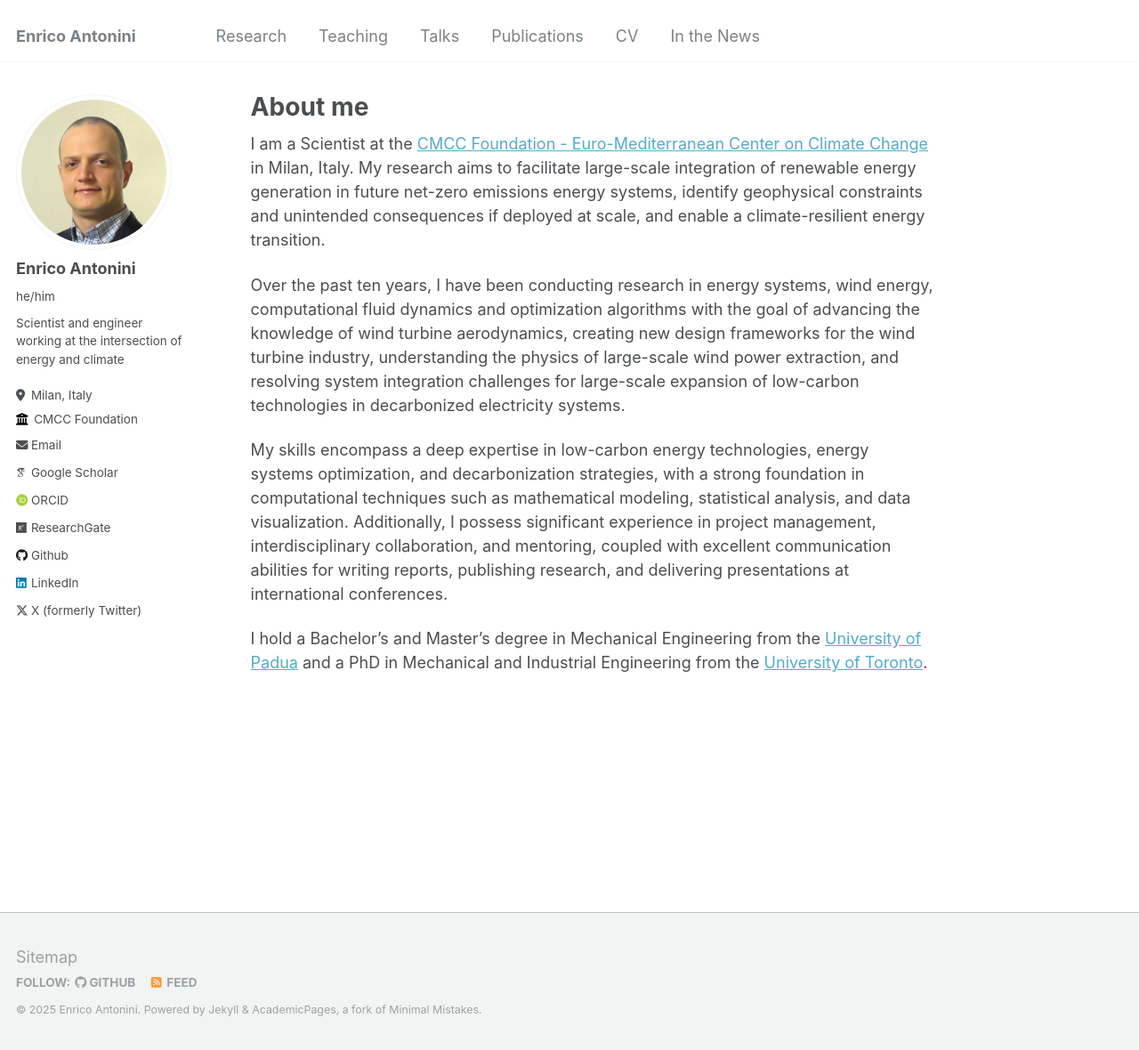
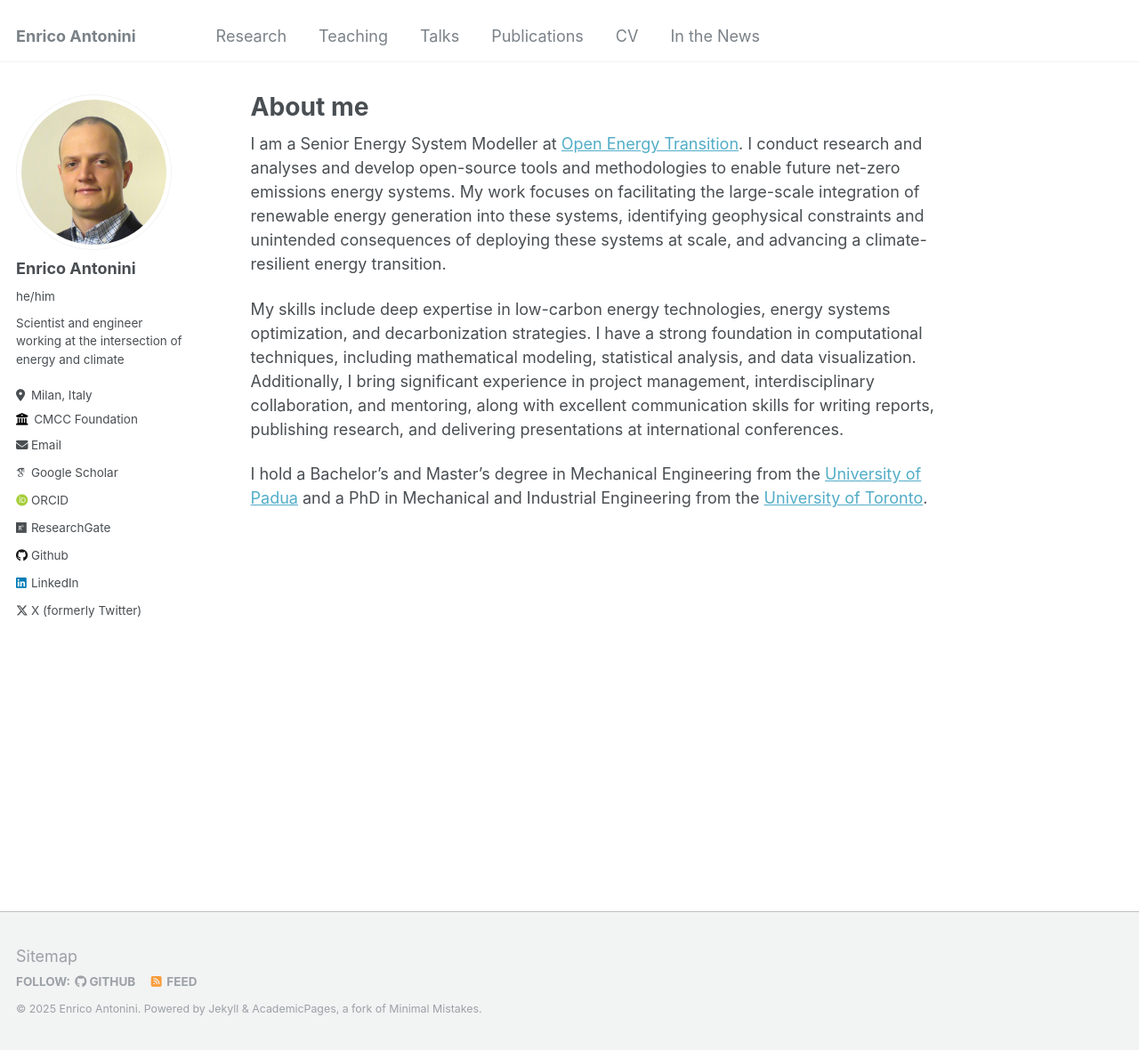
Before and after one commit to eantonini/eantonini.github.io, a Jekyll site: the page built from _pages/about.md, in a window 1280 px wide and 1180 px high. Shown: the whole window at 89% size. Built offline with Jekyll 4.4.1, drawn with Linux system fonts in a browser that asks for light colours; some web fonts are replaced.

Commit message:
Update about.md

```diff
--- a/_pages/about.md
+++ b/_pages/about.md
@@ -7,10 +7,8 @@ redirect_from:
   - /about.html
 ---
 
-I am a Scientist at the [CMCC Foundation - Euro-Mediterranean Center on Climate Change](https://www.cmcc.it) in Milan, Italy. My research aims to facilitate large-scale integration of renewable energy generation in future net-zero emissions energy systems, identify geophysical constraints and unintended consequences if deployed at scale, and enable a climate-resilient energy transition.
+I am a Senior Energy System Modeller at [Open Energy Transition](https://openenergytransition.org/). I conduct research and analyses and develop open-source tools and methodologies to enable future net-zero emissions energy systems. My work focuses on facilitating the large-scale integration of renewable energy generation into these systems, identifying geophysical constraints and unintended consequences of deploying these systems at scale, and advancing a climate-resilient energy transition.
 
-Over the past ten years, I have been conducting research in energy systems, wind energy, computational fluid dynamics and optimization algorithms with the goal of advancing the knowledge of wind turbine aerodynamics, creating new design frameworks for the wind turbine industry, understanding the physics of large-scale wind power extraction, and resolving system integration challenges for large-scale expansion of low-carbon technologies in decarbonized electricity systems.
-
-My skills encompass a deep expertise in low-carbon energy technologies, energy systems optimization, and decarbonization strategies, with a strong foundation in computational techniques such as mathematical modeling, statistical analysis, and data visualization. Additionally, I possess significant experience in project management, interdisciplinary collaboration, and mentoring, coupled with excellent communication abilities for writing reports, publishing research, and delivering presentations at international conferences.
+My skills include deep expertise in low-carbon energy technologies, energy systems optimization, and decarbonization strategies. I have a strong foundation in computational techniques, including mathematical modeling, statistical analysis, and data visualization. Additionally, I bring significant experience in project management, interdisciplinary collaboration, and mentoring, along with excellent communication skills for writing reports, publishing research, and delivering presentations at international conferences.
 
 I hold a Bachelor’s and Master’s degree in Mechanical Engineering from the [University of Padua](https://www.unipd.it/) and a PhD in Mechanical and Industrial Engineering from the [University of Toronto](https://www.utoronto.ca/).
```
